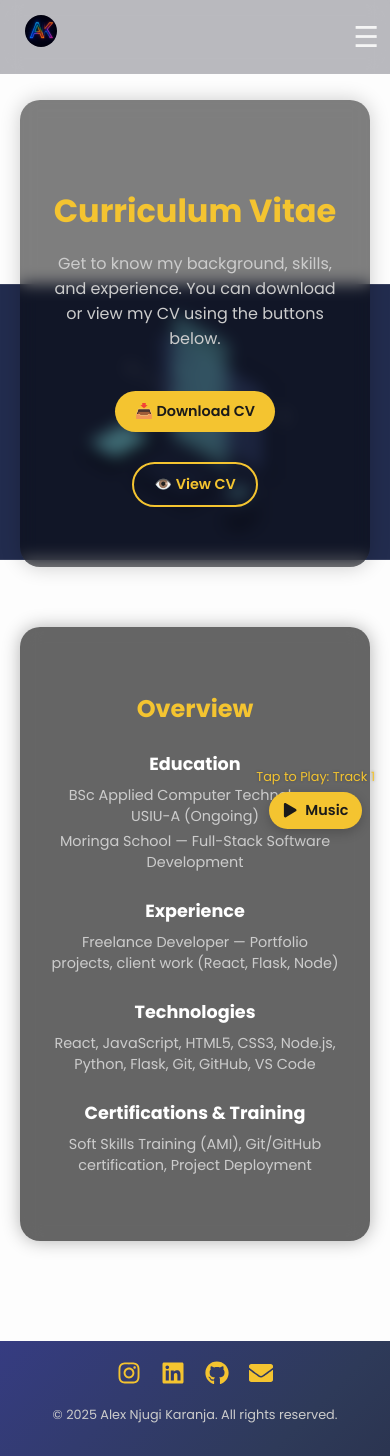
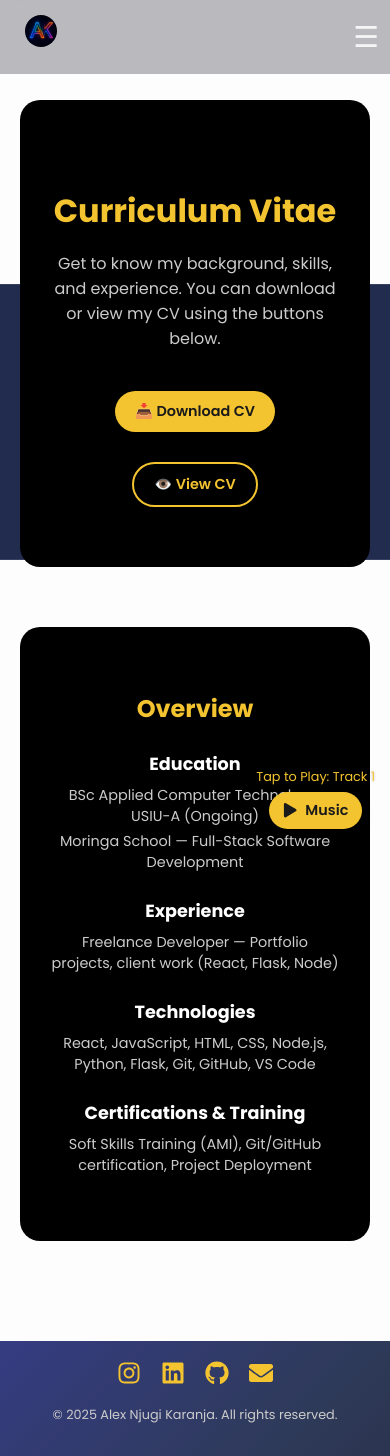
Before and after one commit to alex-njugi/alex-njugi, a React (Vite) app: page /cv in a window 390 px wide. Built offline with nearby package versions, Linux system fonts and the light colour scheme.

Commit message:
new updates

```diff
--- a/src/components/CV.jsx
+++ b/src/components/CV.jsx
@@ -9,10 +9,10 @@ export default function CV() {
           Get to know my background, skills, and experience. You can download or view my CV using the buttons below.
         </p>
         <div className="cv-buttons">
-          <a href="/docs/Alex-Njugi-CV.pdf" download className="cv-button">
+          <a href="/docs/cv.pdf" download className="cv-button">
             📥 Download CV
           </a>
-          <a href="/docs/Alex-Njugi-CV.pdf" target="_blank" rel="noopener noreferrer" className="cv-button secondary">
+          <a href="/docs/cv.pdf" target="_blank" rel="noopener noreferrer" className="cv-button secondary">
             👁️ View CV
           </a>
         </div>
@@ -32,7 +32,7 @@ export default function CV() {
           </li>
           <li>
             <strong>Technologies</strong>
-            <p>React, JavaScript, HTML5, CSS3, Node.js, Python, Flask, Git, GitHub, VS Code</p>
+            <p>React,  JavaScript,  HTML,  CSS,  Node.js,  Python,  Flask,  Git,  GitHub,  VS Code</p>
           </li>
           <li>
             <strong>Certifications & Training</strong>
--- a/src/index.css
+++ b/src/index.css
@@ -778,7 +778,6 @@ h1, h2, h3, h4, h5, h6 {
   box-shadow: 0 0 18px rgba(0, 0, 0, 0.3);
 }
 
-
 .cv-preview h3 {
   font-size: 1.8rem;
   margin-bottom: 25px;
@@ -811,6 +810,13 @@ h1, h2, h3, h4, h5, h6 {
 
 /* Mobile adjustments */
 @media (max-width: 600px) {
+  .cv-hero,
+  .cv-preview {
+    background: #000000 !important;
+    backdrop-filter: none !important;
+    box-shadow: none;
+  }
+
   .cv-hero h2 {
     font-size: 2rem;
   }
```
Also changed, not shown: 1 other file (tests, documents, lock files or other folders).
